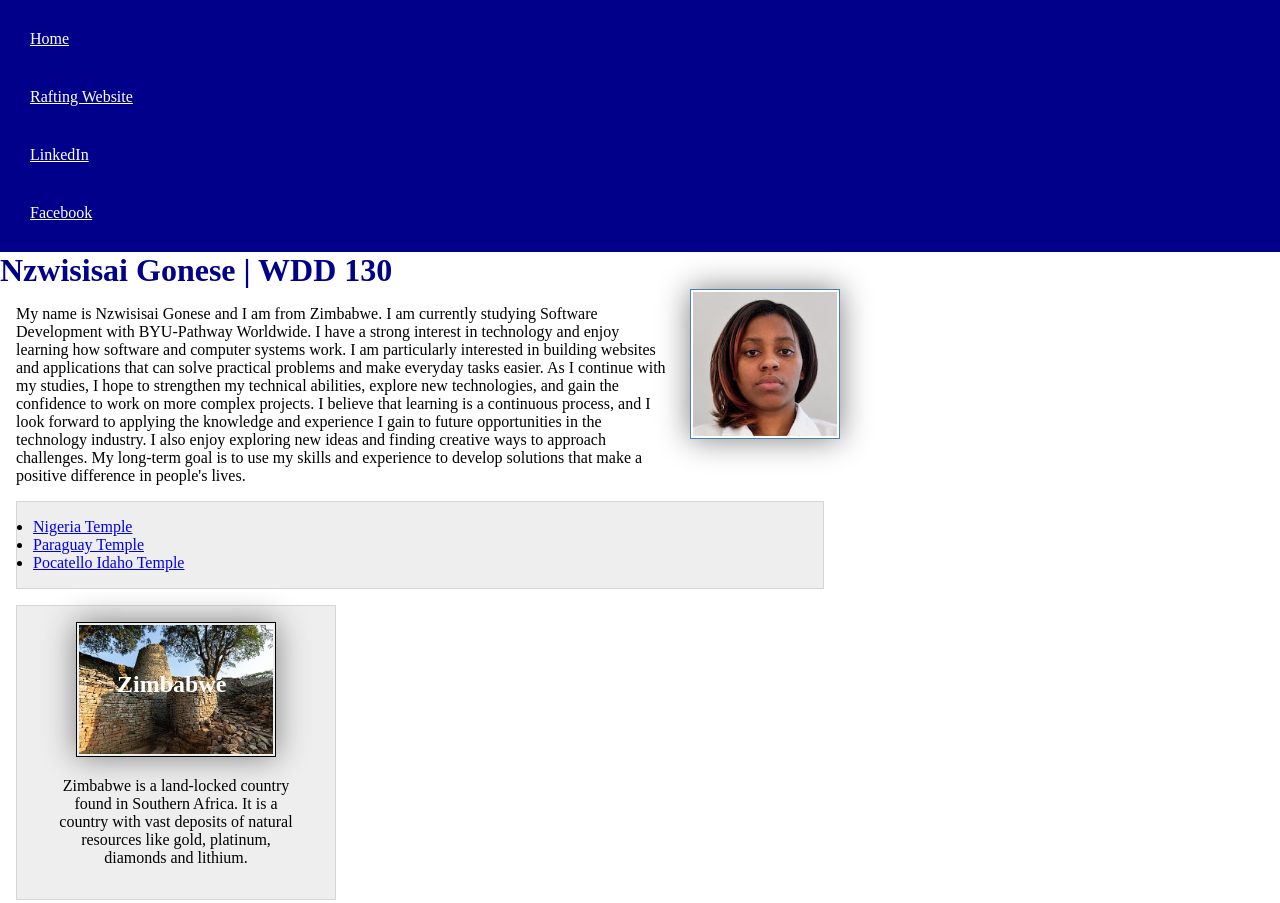
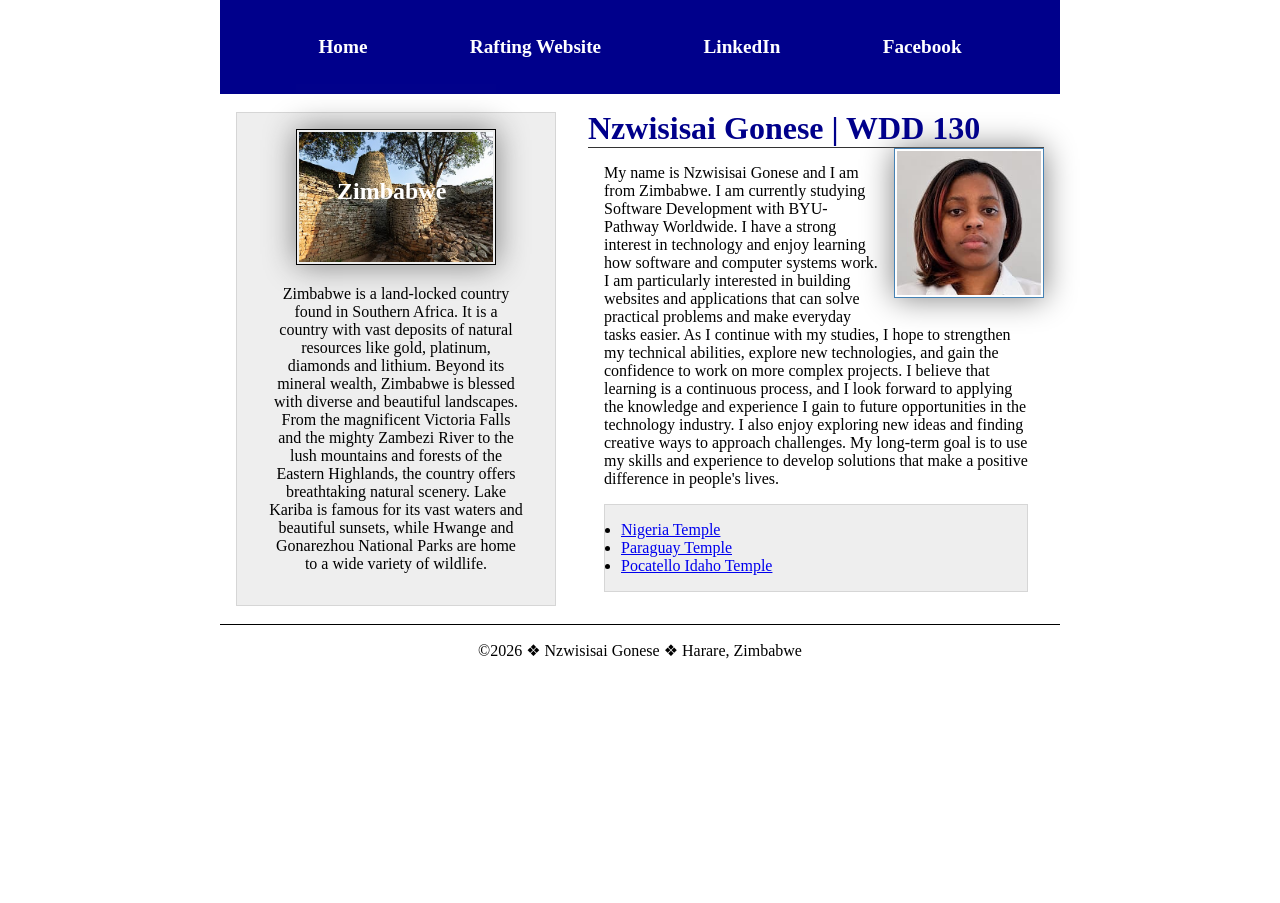
Before and after one commit to nzwisi263/wdd130, a plain HTML site: page index.html in a window 1280 px wide. Shown: the top 903 px of the page. After the commit the page ends 800 px from the top, so only its background shows below. Drawn offline with Linux system fonts and the light colour scheme.

Commit message:
Home Page Layout Enhancements

```diff
--- a/index.html
+++ b/index.html
@@ -20,6 +20,7 @@
             <a href="https://facebook.com">Facebook</a>
         </nav>
     </header>
+    <div class="grid">
         <main>
             <h1>Nzwisisai Gonese | WDD 130</h1>
             <img src="images/profile.jpg" alt="Nzwisisai Gonese" width="200">
@@ -34,8 +35,9 @@
         <aside class="box">
             <h2>Zimbabwe</h2>
             <img src="images/zimbabwe.jpg" alt="Great Zimbabwe Monument, Zimbabwe">
-        <p>Zimbabwe is a land-locked country found in Southern Africa. It is a country with vast deposits of natural resources like gold, platinum, diamonds and lithium.</p>
+            <p>Zimbabwe is a land-locked country found in Southern Africa. It is a country with vast deposits of natural resources like gold, platinum, diamonds and lithium. Beyond its mineral wealth, Zimbabwe is blessed with diverse and beautiful landscapes. From the magnificent Victoria Falls and the mighty Zambezi River to the lush mountains and forests of the Eastern Highlands, the country offers breathtaking natural scenery. Lake Kariba is famous for its vast waters and beautiful sunsets, while Hwange and Gonarezhou National Parks are home to a wide variety of wildlife.</p>
         </aside>
+    </div>
     <footer>
         <p>&copy;2026 &#10070; Nzwisisai Gonese &#10070; Harare, Zimbabwe</p>
     </footer>
--- a/styles/styles.css
+++ b/styles/styles.css
@@ -15,17 +15,25 @@
 
 nav {
     background-color: var(--primary-color);
-    padding: 10px;
+    padding: 1rem;
+    display: flex;
+    justify-content: space-evenly;
+    align-items: center;
 }
 
 nav a {
     color: white;
     display: block;
     padding: 20px;
+    display: block;
+    text-decoration: none;
+    font-size: 1.2rem;
+    font-weight: 700;
 }
 
 h1 {
     color: var(--primary-color);
+    border-bottom: 1px solid #333;
 }
 
 img {
@@ -40,14 +48,23 @@ p {
     padding: 0;
 }
 
+.grid {
+    display: grid;
+    align-items: center;
+    /*grid-template-columns: 1fr 1fr;*/
+}
+
 main {
-    max-width: 840px;
+    grid-column: 2/3;
+    margin: 1rem;
 }
 
 aside {
     width: 20rem;
     text-align: center;
     position: relative;
+    grid-column: 1/2;
+    grid-row: 1/2;
 }
 
 aside img {
@@ -90,3 +107,10 @@ footer {
     background-color: #eee;
     color: #000;
 }
+
+header,
+.grid,
+footer {
+    max-width: 840px;
+    margin: 0 auto;
+}
--- a/week04/styles/flexbox.css
+++ b/week04/styles/flexbox.css
@@ -8,6 +8,9 @@ body {
     background-color: lightyellow;
     display: flex;
     flex-wrap: wrap;
+    flex-direction: row;
+    justify-content: space-evenly;
+    align-items: stretch;
 }
 
 .flex-item {
```
Lines whose indentation alone changed are shown as unchanged.
